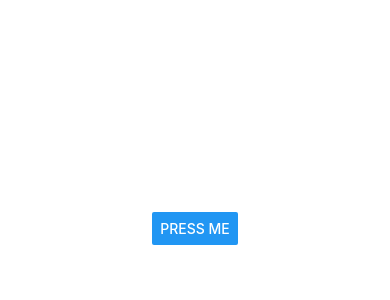
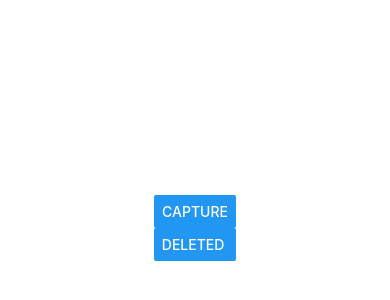
Before and after one commit to sunilinus12/native_modules, a React Native app: screen / in a window 390 px wide. Shown: the part 194-494 px from the top of the page. Built offline with nearby package versions, Linux system fonts and the light colour scheme.

Commit message:
added image caputre & store it in app

```diff
--- a/App.js
+++ b/App.js
@@ -7,12 +7,15 @@ import {
   View,
   NativeModules,
   NativeEventEmitter,
+  PermissionsAndroid,
+  Image,
 } from 'react-native';
-import React, {useEffect} from 'react';
-const {CustomTimeStamp} = NativeModules;
+import React, {useEffect, useState} from 'react';
+const {CustomTimeStamp, CustomImagePicker} = NativeModules;
 
 const timeStampEmitter = new NativeEventEmitter(CustomTimeStamp);
 export default function App() {
+  const [image, setImage] = useState(null);
   const handleGetEventData = eventData => {
     console.log('eventDataeventDataeventData', eventData);
   };
@@ -28,8 +31,7 @@ export default function App() {
     };
   }, []);
 
-  const onPress = async () => {
-    try {
+  const handleCustomTimeStamp = () => {
     CustomTimeStamp.isWorking('linus', (error, success) => {
       if (!error) {
         console.log('sucess', success);
@@ -38,13 +40,55 @@ export default function App() {
       }
     });
     CustomTimeStamp.EmitTimeStamp();
+  };
+  const onPress = async () => {
+    try {
+      // handleCustomTimeStamp();
+      let askPermission = await PermissionsAndroid.request(
+        PermissionsAndroid.PERMISSIONS.CAMERA,
+      );
+      if (askPermission == PermissionsAndroid.RESULTS.GRANTED) {
+        let resp = await CustomImagePicker.openCamera();
+        console.log('resprespresprespresp', resp);
+        setImage(resp);
+      } else {
+        console.log('Camera permission denied');
+      }
     } catch (error) {
-      console.log('Error', error);
+      console.log('onPress: Error', error);
+    }
+  };
+  const handleDelete = async () => {
+    try {
+      function getFileNameFromUri(uri) {
+        // Split the URI by '/' and get the last part (the file name)
+        const segments = uri.split('/');
+        return segments[segments.length - 1];
+      }
+
+      let resp = await CustomImagePicker.deleteImage(getFileNameFromUri(image));
+      console.log('respresprespresprespresp', resp);
+    } catch (error) {
+      console.log('handleDelete Error:', error);
     }
   };
   return (
     <View style={styles.container}>
-      <Button onPress={onPress} title="Press Me" />
+      <Button onPress={onPress} title="Capture" />
+      <Button onPress={handleDelete} title="Deleted " />
+      {image && (
+        <Image
+          style={{
+            width: '70%',
+            height: 600,
+            resizeMode: 'contain',
+            backgroundColor: 'red',
+          }}
+          source={{
+            uri: image,
+          }}
+        />
+      )}
     </View>
   );
 }
--- a/src/NativeModules/index.js
+++ b/src/NativeModules/index.js
@@ -1,3 +1,3 @@
 import {NativeModules} from 'react-native';
-const {CalenderModule,ImagePicker,CustomTimeStamp} = NativeModules;
-export {CalenderModule,ImagePicker,CustomTimeStamp};
+const {CalenderModule,CustomTimeStamp} = NativeModules;
+export {CalenderModule,CustomTimeStamp,CustomImagePicker};
```
Also changed, not shown: 5 other files (tests, documents, lock files or other folders). Lines whose indentation alone changed are shown as unchanged.
